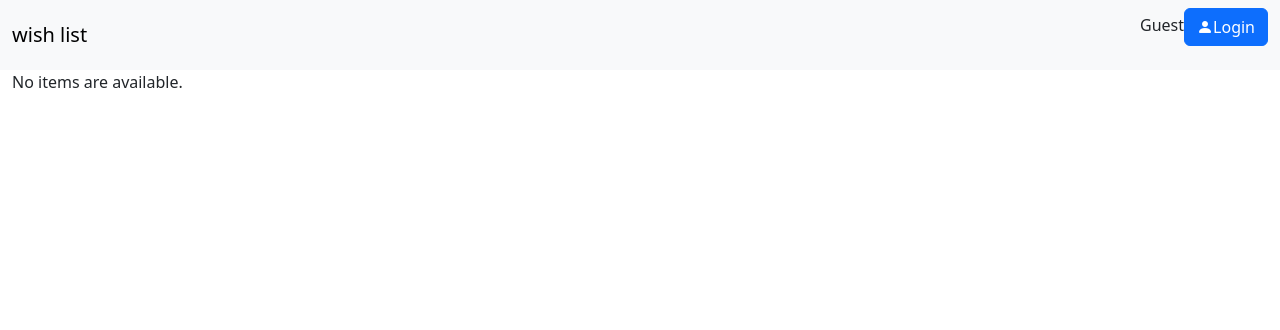
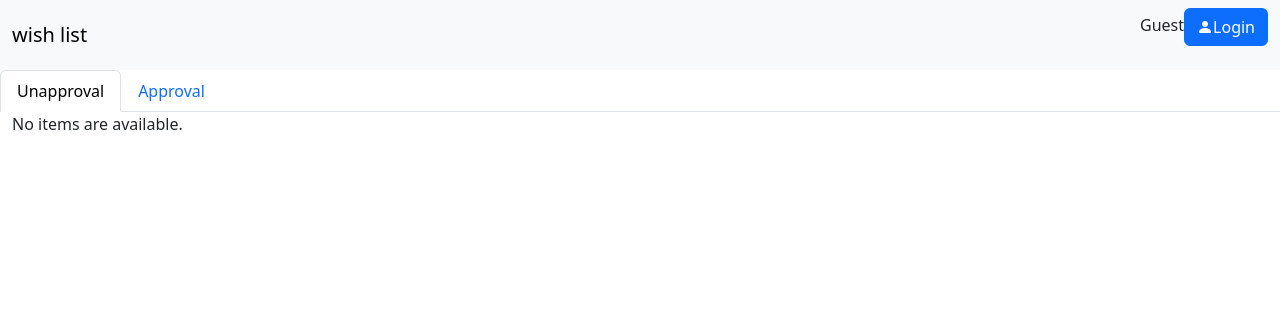
Before and after one commit to yasumichi/DriedPotato, a Django app: page /items/ in a window 1280 px wide. Shown: the top 330 px of the page. Run offline with Django 5.2, Linux system fonts and the light colour scheme; data that the repository does not hold is empty; some libraries are stand-ins or nearby versions.

Commit message:
add approval list

```diff
--- a/items/templates/items/index.html
+++ b/items/templates/items/index.html
@@ -9,6 +9,24 @@
   <a href="{% url 'items:create' %}" class="btn btn-primary"><i class="bi-database-add"></i>{% trans "New" %}</a>
 </div>
 {% endif %}
+<div class="row">
+  <ul class="nav nav-tabs">
+    <li class="nav-item">
+      {% if mode|stringformat:"s" == "index" %}
+      <a class="nav-link active" href="{% url 'items:index' %}">{% trans "Unapproval" %}</a>
+      {% else %}
+      <a class="nav-link" href="{% url 'items:index' %}">{% trans "Unapproval" %}</a>
+      {% endif %}
+    </li>
+    <li class="nav-item">
+      {% if mode|stringformat:"s" == "approval" %}
+      <a class="nav-link active" href="{% url 'items:approval' %}">{% trans "Approval" %}</a>
+      {% else %}
+      <a class="nav-link" href="{% url 'items:approval' %}">{% trans "Approval" %}</a>
+      {% endif %}
+    </li>
+  </ul>
+</div>
 <div class="row">
   {% load humanize %}
   {% load mathfilters %}
--- a/items/urls.py
+++ b/items/urls.py
@@ -5,6 +5,7 @@ from . import views
 app_name = "items"
 urlpatterns = [
         path("", views.IndexView.as_view(), name="index"),
+        path("approval", views.ApprovalListView.as_view(), name="approval"),
         path("create/", views.ItemCreateView.as_view(), name="create"),
         path("<int:pk>/", views.DetailView.as_view(), name="detail"),
         path("<int:pk>/update", views.ItemUpdateView.as_view(), name="update"),
--- a/items/views.py
+++ b/items/views.py
@@ -15,7 +15,24 @@ class IndexView(ListView):
     context_object_name = "latest_item_list"
 
     def get_queryset(self):
-        return Item.objects.order_by("-priority", "id")
+        return Item.objects.filter(approval = False).order_by("-priority", "id")
+
+    def get_context_data(self, **kwargs):
+        context = super().get_context_data(**kwargs)
+        context["mode"] = 'index'
+        return context
+
+class ApprovalListView(ListView):
+    template_name = "items/index.html"
+    context_object_name = "latest_item_list"
+
+    def get_queryset(self):
+        return Item.objects.filter(approval = True).order_by("-priority", "id")
+
+    def get_context_data(self, **kwargs):
+        context = super().get_context_data(**kwargs)
+        context["mode"] = 'approval'
+        return context
 
 class DetailView(DetailView):
     model = Item
@@ -93,4 +110,4 @@ def priority(request, item_id, value):
     item.priority = value
     item.save()
 
-    return HttpResponseRedirect(reverse("items:index"))
+    return HttpResponseRedirect(request.META["HTTP_REFERER"])
```
